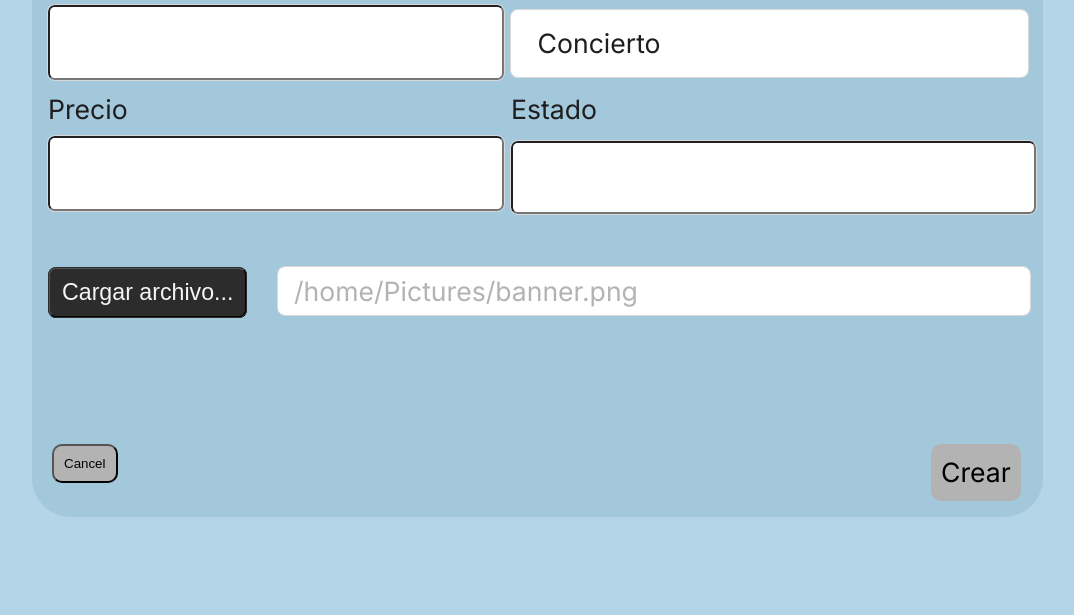
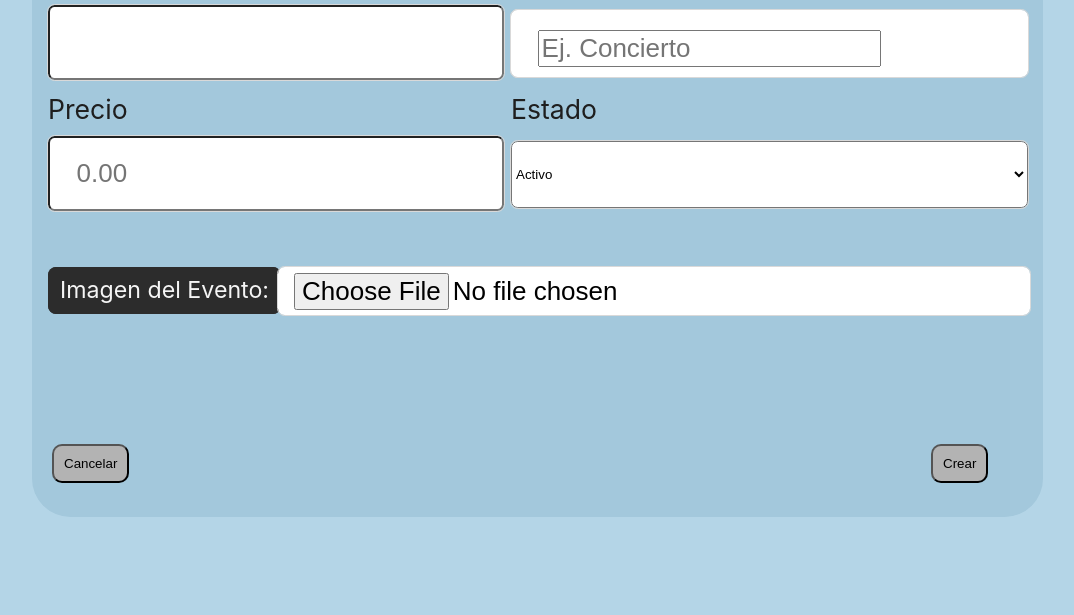
Before and after one commit to fernandogonzalez11/LogiEvents, a website: page src/view/create-event/page2/index.html in a window 1280 px wide. Shown: the part 185-800 px from the top of the page, without its empty margins (102-1176 px from the left). Drawn offline with Linux system fonts and the light colour scheme.

Commit message:
kkkkkk (annadir eventos)

```diff
--- a/src/controller/dbQueries.js
+++ b/src/controller/dbQueries.js
@@ -10,6 +10,9 @@ const Queries = {
     GET_USER: 'SELECT id, cedula, name, mail, phone, username, password, type, rol, id_empleado FROM User ' +
               'WHERE id = ?;',
     UPDATE_USER: 'UPDATE User SET mail = ?, phone = ? WHERE id = ?',
+    GET_EVENT_BY_NAME: 'SELECT id FROM Event WHERE name = ?',
+    ADD_NEW_EVENT: 'INSERT INTO Event (name, organizador_id, descripcion, fecha, hora, ubicacion, capacidad, precio, estado, categoria, imageFile, cupo) ' +
+                'VALUES (?, ?, ?, ?, ?, ?, ?, ?, ?, ?, ?, ?)'
 }
 
 const db = new Database(process.env.SQLITE_CONNECTION, (err) => {
--- a/src/view/create-event/page2/index.html
+++ b/src/view/create-event/page2/index.html
@@ -1,10 +1,10 @@
 <!DOCTYPE html>
-<html>
+<html lang="en">
 <head>
+    <meta charset="UTF-8">
+    <meta name="viewport" content="width=device-width, initial-scale=1.0">
+    <title>Create event</title>
     <link rel="stylesheet" href="/create-event/page2/style.css" />
-    <style>
-        @import url("https://fonts.googleapis.com/css2?family=Inter:ital,opsz,wght@0,14..32,100..900;1,14..32,100..900&display=swap");
-    </style>
     <script defer src="../../script.js"></script>
 </head>
 <body>
@@ -14,50 +14,53 @@
             <div class="category-section">
                 <div class="category-label">Categoría</div>
                 <div class="date-box">
-                    <div class="date-text">2024-02-21</div>
+                    <div class="date-text" id="event-date">2024-02-21</div> <!-- Agregar un id a la fecha -->
                 </div>
                 <div class="category-box">
-                    <div class="category-text">Concierto</div>
-                    <div class="category-icon"></div>
+                    <div class="category-text">
+                        <input type="text" id="category" placeholder="Ej. Concierto" /> <!-- Agregar un id -->
+                    </div>
                 </div>
             </div>
 
             <!-- Capacity Section -->
             <div class="capacity-section">
                 <div class="capacity-label">Capacidad</div>
-                <input class="capacity-input" />
+                <input class="capacity-input" id="capacity" id="price" type="number"  min="0" max="1000000000" />
             </div>
 
             <!-- Status Section -->
             <div class="status-section">
                 <div class="status-label">Estado</div>
-                <input class="status-box" />
+                <select class="status-box" id="status">
+                    <option value="Activo">Activo</option>
+                    <option value="Agotado">Agotado</option>
+                    <option value="Próximamente">Proximamente</option>
+                </select>
             </div>
 
             <!-- Price Section -->
             <div class="price-section">
                 <div class="price-label">Precio</div>
-                <input class="price-input" />
+                <input class="price-input" id="price" type="number" min="0" max="1000000000" step=".01" placeholder="0.00" pattern="^\d+(?:\.\d{1,2})?$" />
             </div>
 
             <!-- Image Section -->
-            <button class="upload-file">
-                <div class="upload-text">Cargar archivo...</div>
-            </button>
+            <label class="upload-file">
+                <div class="upload-text">Imagen del Evento: </div>
+            </label>
+
             <div class="image-section">
-                <div class="image-label">Imagen</div>
-                <div class="image-path">/home/Pictures/banner.png</div>
+                <input type="file" id="image-file" />
             </div>
 
             <!-- Create Event Title -->
             <div class="create-event-title">Crear evento</div>
 
             <!-- Create Button -->
-            <div class="create-button">
-                <div class="create-text">Crear</div>
-            </div>
+            <button class="create-button" onclick="createEventNEW()">Crear</button>
 
-            <button class="cancel-button", onclick="goToAdminPanel()">Cancel</button>
+            <button class="cancel-button" onclick="goToAdminPanel()">Cancelar</button>
 
             <!-- Icons Section -->
             <div class="icons">
@@ -74,5 +77,67 @@
 
         </div>
     </div>
+
+    <script>
+        function createEventNEW() {
+            // Obtener los datos de la página 2
+            let category = document.getElementById('category').value;
+            let capacity = parseInt(document.getElementById('capacity').value);
+            let status = document.getElementById('status').value;
+            let price = parseFloat(document.getElementById('price').value);
+            let imagefile = document.getElementById('image-file').value;
+
+            // Validación: asegurarse de que no haya campos vacíos
+            if (category === "" || capacity === "" || status === "" || price === "" || imagefile === "") {
+                alert('Por favor, complete todos los campos.');
+                return;
+            }
+
+            let eventInfo = JSON.parse(localStorage.getItem('eventData'));
+
+            if (!eventInfo) {
+                alert('Los datos del evento no están completos.');
+                return;
+            }
+
+            // Construir el objeto de evento
+            let eventDataInfo = {
+                name: eventInfo.name,
+                descripcion: eventInfo.description,
+                date: eventInfo.date,
+                time: eventInfo.time,
+                location: eventInfo.location,
+                capacity: capacity,
+                price: price,
+                status: status,
+                category: category,
+                imagefile: imagefile,
+                cupo: capacity
+            };
+
+            // Llamada a la API para crear el evento
+            alert(JSON.stringify(eventDataInfo));
+
+            fetch('/api/createAevent', {
+                method: 'POST',
+                headers: {'Content-Type': 'application/json'},
+                body: JSON.stringify(eventDataInfo)
+            })
+            .then(response => response.json())
+            .then(data => {
+                if (data.success) {
+                    alert('Evento creado exitosamente');
+                    window.location.href = '/admin/';
+                } else {
+                    console.log("Error response from server:", data);
+                    alert('[ERROR] : Error al crear el evento (' + data.message + ')');
+                }
+            })
+            .catch(error => {
+                alert('Hubo un problema al crear el evento: ' + error);
+            });
+
+        }
+    </script>
 </body>
 </html>
```
Also changed, not shown: src/server.js (+57 -0 lines), src/view/create-event/page1/index.html (+22 -3 lines).
